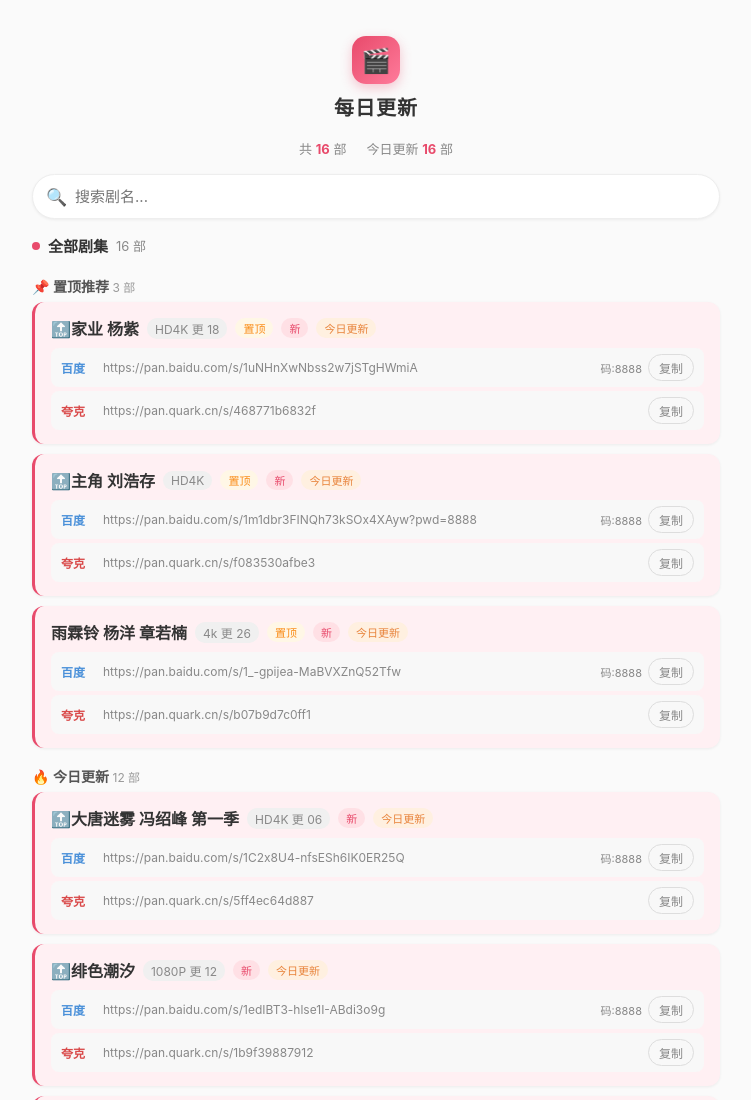
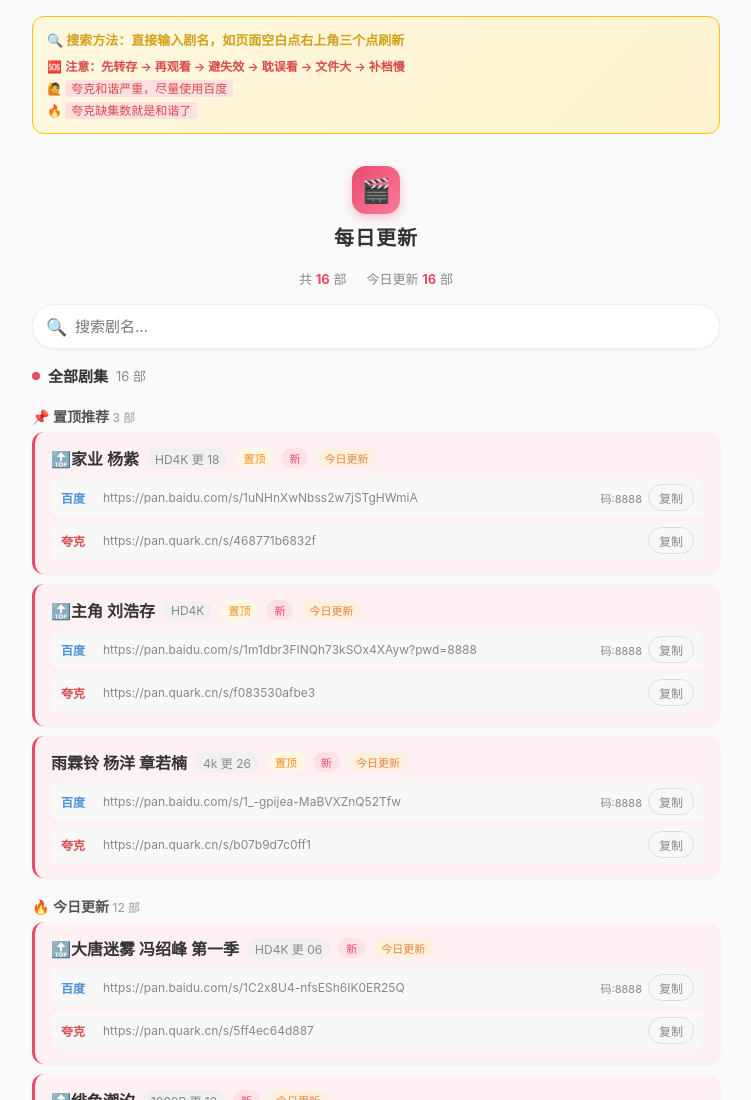
Before and after one commit to liulanqijiu-cpu/tv-site, a plain HTML site: page index.html in a window 1280 px wide. Shown: the top 1100 px of the page, without its empty margins (264-1015 px from the left). Drawn offline with Linux system fonts and the light colour scheme.

Commit message:
add notice tips at top of page

```diff
--- a/index.html
+++ b/index.html
@@ -172,17 +172,37 @@
     text-align: center; padding: 30px; color: #bbb; font-size: 14px;
   }
 
+  /* Notice */
+  .notice {
+    background: linear-gradient(135deg, #fff8e1, #fff3cd);
+    border: 1px solid #ffc107;
+    border-radius: var(--radius); padding: 12px 14px; margin-bottom: 12px;
+    font-size: 12px; line-height: 1.8; color: #8b6914;
+  }
+  .notice .title { font-weight: 700; font-size: 13px; color: #d4a017; margin-bottom: 4px; }
+  .notice .warn { color: #d94a4a; font-weight: 600; }
+  .notice .highlight { background: #ffe0e0; padding: 1px 6px; border-radius: 4px; color: #d94a4a; }
+
   /* Responsive */
   @media (max-width: 480px) {
     .container { padding: 10px; }
     .show-card { padding: 12px; }
     .show-card .title { font-size: 15px; }
+    .notice { font-size: 11px; padding: 10px; }
   }
 </style>
 </head>
 <body>
 
 <div class="container">
+  <!-- Notice -->
+  <div class="notice">
+    <div class="title">🔍 搜索方法：直接输入剧名，如页面空白点右上角三个点刷新</div>
+    <div>🆘 <span class="warn">注意：先转存 → 再观看 → 避失效 → 耽误看 → 文件大 → 补档慢</span></div>
+    <div>🙋 <span class="highlight">夸克和谐严重，尽量使用百度</span></div>
+    <div>🔥 <span class="highlight">夸克缺集数就是和谐了</span></div>
+  </div>
+
   <!-- Header -->
   <div class="header">
     <div class="icon">🎬</div>
```
